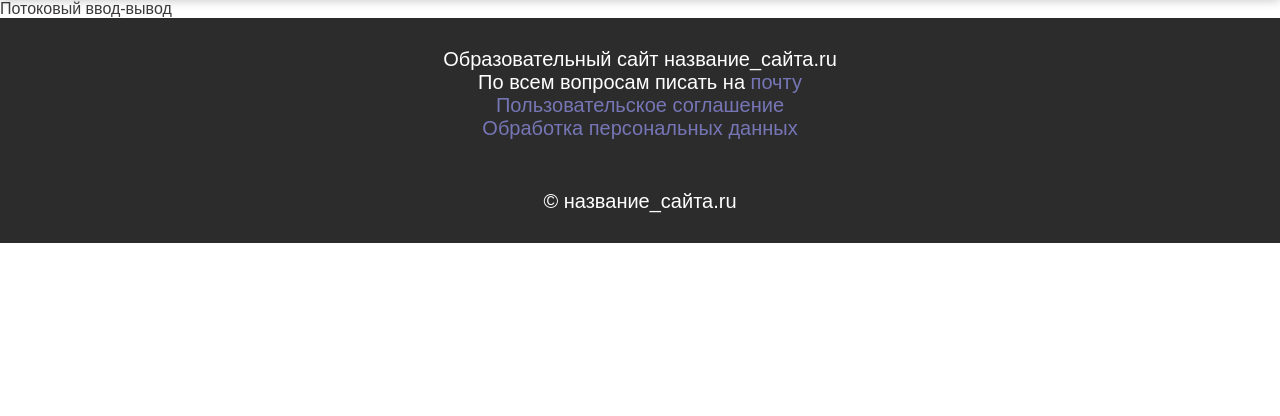
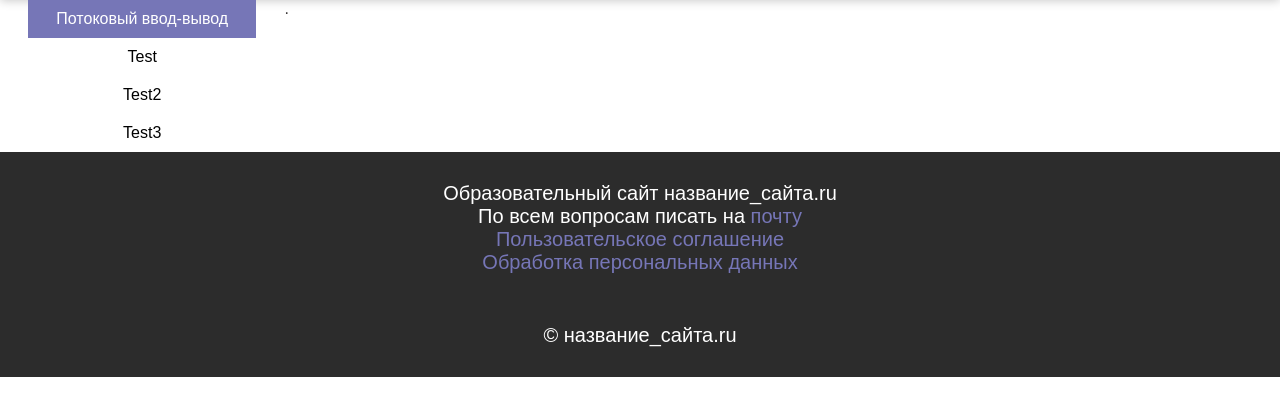
Before and after one commit to Well1ngt0n/cpp_tutor, a Django app: a page that uses templates/cpp_tutor/theme.html in a window 1280 px wide. Shown: the part 90-506 px from the top of the page. Run offline with Django 3.2, Linux system fonts and the light colour scheme; data comes from the database, SQL or seed files in the repository; both versions use the stored data as it was after the commit; some libraries are stand-ins or nearby versions.

Commit message:
tasks-and-themes-2

```diff
--- a/cpp_tutor/admin.py
+++ b/cpp_tutor/admin.py
@@ -5,3 +5,4 @@ from .models import *
 
 admin.site.register(Themes)
 admin.site.register(Tasks)
+admin.site.register(TasksConnectionThemes)
--- a/cpp_tutor/models.py
+++ b/cpp_tutor/models.py
@@ -20,3 +20,11 @@ class Tasks(models.Model):
 
     def __str__(self):
         return self.name
+
+
+class TasksConnectionThemes(models.Model):
+    id_task = models.ForeignKey(Tasks, on_delete=models.CASCADE)
+    id_theme = models.ForeignKey(Themes, on_delete=models.CASCADE)
+
+    def __str__(self):
+        return str(self.id)
--- a/cpp_tutor/static/cpp_tutor/redactor.css
+++ b/cpp_tutor/static/cpp_tutor/redactor.css
@@ -6,6 +6,7 @@
 
 .tab {
     margin: 0;
+    font-family: Arial;
 }
 
 .blue {
--- a/cpp_tutor/static/cpp_tutor/style.css
+++ b/cpp_tutor/static/cpp_tutor/style.css
@@ -432,10 +432,104 @@ footer {
     color: #7676b7;
     text-decoration: none;
 }
-.theme-btn{
+
+.theme-btn {
     text-decoration: none;
     transition: all 0.3s;
 }
-.theme-btn:hover{
+
+.theme-btn:hover {
     box-shadow: 0 0 10px gray;
 }
+
+.tasks-container {
+    width: 100%;
+    display: grid;
+    grid-template-columns: 2fr 5fr 2fr;
+}
+
+.tasks-menu {
+    width: 80%;
+    height: fit-content;
+    margin: 0 auto;
+}
+
+.tasks-menu a {
+    display: block;
+    width: 100%;
+    text-align: center;
+    padding: 10px 0;
+    text-decoration: none;
+    transition: all 0.3s;
+}
+
+.task {
+    background: white;
+    color: black;
+}
+
+.cur-task {
+    background: lightsteelblue;
+    color: white;
+}
+
+.task:hover {
+    background: lightsteelblue;
+    color: white;
+}
+
+.theory {
+    background: #7676b7;
+    color: white;
+}
+
+.theory:hover {
+    background: #4949a0;
+}
+
+.upload-task .block {
+    margin: 10px auto;
+    display: block;
+    text-align: center;
+}
+
+.upload-task {
+    width: 350px;
+    height: fit-content;
+    margin: auto;
+}
+.upload-task input[type=file]{
+    display: none;
+}
+
+.upload-task input[type=text], input[type=number] {
+    border-radius: 5px;
+    padding: 5px 10px;
+    width: 100%;
+}
+
+.upload-label {
+    display: flex!important;
+    width: fit-content;
+    height: fit-content;
+    border: 1px solid #7676b7;
+}
+.upload-label div {
+    padding: 5px 10px;
+}
+
+#file-indicator {
+    background: white;
+    color: black;
+}
+
+.upload-btn {
+    display: block;
+    width: fit-content;
+    color: white;
+    background: #7676b7;
+    transition: all 0.3s;
+}
+.upload-btn:hover{
+    background: #4949a0;
+}
--- a/cpp_tutor/urls.py
+++ b/cpp_tutor/urls.py
@@ -6,5 +6,6 @@ urlpatterns = [
     path('themes/', views.ThemesView.as_view(), name='themes'),
     path('handler/', views.handler, name='handler'),
     path('themes/<str:theme_name>', views.ThemeView.as_view(), name='theme'),
-    path('themes/tasks/<int:task_id>', views.TaskView.as_view(), name='task')
+    path('themes/tasks/<int:task_id>', views.TaskView.as_view(), name='task'),
+    path('themes/tasks/upload', views.upload_task, name='upload_task')
 ]
--- a/cpp_tutor/views.py
+++ b/cpp_tutor/views.py
@@ -1,5 +1,9 @@
+import os
+from zipfile import ZipFile
+
 from django.contrib.auth.hashers import check_password, make_password
 from django.contrib.auth.models import User
+from django.core.files.storage import FileSystemStorage
 from django.http import HttpResponse, JsonResponse, Http404
 from django.shortcuts import render
 from django.views.generic import TemplateView
@@ -76,6 +80,10 @@ class ThemeView(TemplateView):
         if len(theme) == 0:
             raise Http404
         theme = theme[0]
+        tasks = TasksConnectionThemes.objects.all().filter(id_theme=theme.id)
+        voc['tasks'] = []
+        for task in tasks:
+            voc['tasks'].append({'id': task.id_task.id, 'name': task.id_task.name})
         voc['theme'] = {'theory': theme.theory, 'name': theme.name}
         return render(request, self.template_name, voc)
 
@@ -89,10 +97,49 @@ class TaskView(TemplateView):
             voc['login'] = request.session['login']
         except KeyError:
             voc['login'] = False
+        voc['cur'] = task_id
         task = Tasks.objects.all().filter(id=task_id)
         if len(task) == 0:
             raise Http404
         task = task[0]
         voc['task'] = {'name': task.name, 'text': task.text, 'difficulty': task.difficulty}
-        # voc['tests'] = ...
+        theme = TasksConnectionThemes.objects.all().filter(id_task=task_id)
+        if len(theme) == 0:
+            raise Http404
+        theme = theme[0].id_theme
+        voc['theme'] = {'name': theme.name, 'link': theme.link}
+        tasks = TasksConnectionThemes.objects.all().filter(id_theme=theme.id)
+        voc['tasks'] = []
+        for task in tasks:
+            voc['tasks'].append({'id': task.id_task.id, 'name': task.id_task.name})
         return render(request, self.template_name, voc)
+
+
+def upload_task(request):
+    template_name = 'cpp_tutor/upload_task.html'
+    voc = {}
+    try:
+        voc['login'] = request.session['login']
+        cur_user = User.objects.all().filter(username=request.session['login'])[0]
+        voc['admin'] = cur_user.is_superuser
+    except Exception:
+        voc['login'] = voc['admin'] = False
+    if request.method == "POST" and request.FILES['archive']:
+        file = request.FILES['archive']
+        if file.name.split('.')[-1] == 'zip':
+            fs = FileSystemStorage(location='media/zip_examples')
+            fs.save('archive.zip', file)
+            with ZipFile('media/zip_examples/archive.zip') as zipfile:
+                for i, test in enumerate(zipfile.namelist()):
+                    in_out = test.split('.')[-1]
+                    task_id = Tasks.objects.latest("id").id
+                    try:
+                        os.mkdir(f'media/tests/{task_id}')
+                    except Exception:
+                        pass
+                    test_write = open(f'media/tests/{task_id}/{i+1}.{in_out}', 'w+')
+                    test_file = zipfile.open(test, mode='r').read().decode('utf-8')
+                    test_write.write(test_file)
+                    test_write.close()
+            os.remove('media/zip_examples/archive.zip')
+    return render(request, template_name, voc)
--- /dev/null
+++ b/templates/cpp_tutor/tasks_menu.html
@@ -0,0 +1,10 @@
+<nav class="tasks-menu">
+    <a class="theory" href="/themes/{{ theme.link }}">{{ theme.name }}</a>
+    {% for task in tasks %}
+        {% if task.id == cur %}
+            <a class="task cur-task" href="/themes/tasks/{{ task.id }}">{{ task.name }}</a>
+        {% else %}
+            <a class="task" href="/themes/tasks/{{ task.id }}">{{ task.name }}</a>
+        {% endif %}
+    {% endfor %}
+</nav>
--- a/templates/cpp_tutor/theme.html
+++ b/templates/cpp_tutor/theme.html
@@ -1,3 +1,15 @@
 {% include "cpp_tutor/header.html" %}
-{{ theme.name }}
+{% load static %}
+<link rel="stylesheet" href="{% static "cpp_tutor/redactor.css" %}">
+<body>
+    <div class="tasks-container">
+        <div class="tasks-menu-container">
+            {% include "cpp_tutor/tasks_menu.html" %}
+        </div>
+        <div class="redactor-container">
+            {{ theme.theory }}
+        </div>
+        <div></div>
+    </div>
+</body>
 {% include "cpp_tutor/footer.html" %}
```
Also changed, not shown: templates/cpp_tutor/task.html (+8 -5 lines), templates/cpp_tutor/upload_task.html (added, +29 -0 lines), cpp_tutor/migrations/0002_tasksconnectionthemes.py (added), db.sqlite3.
